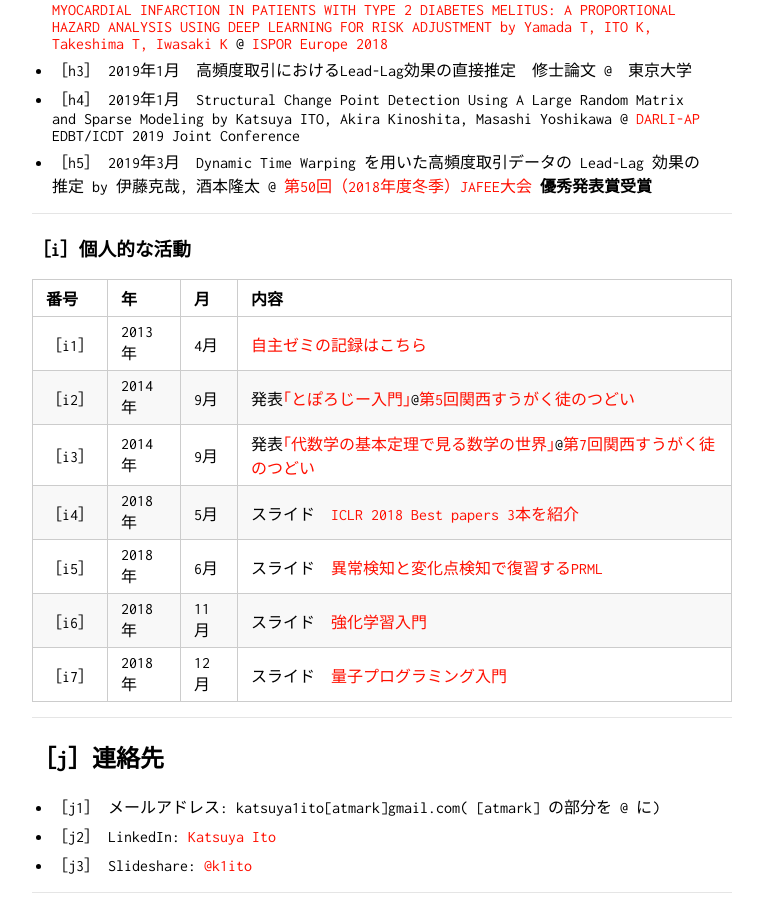
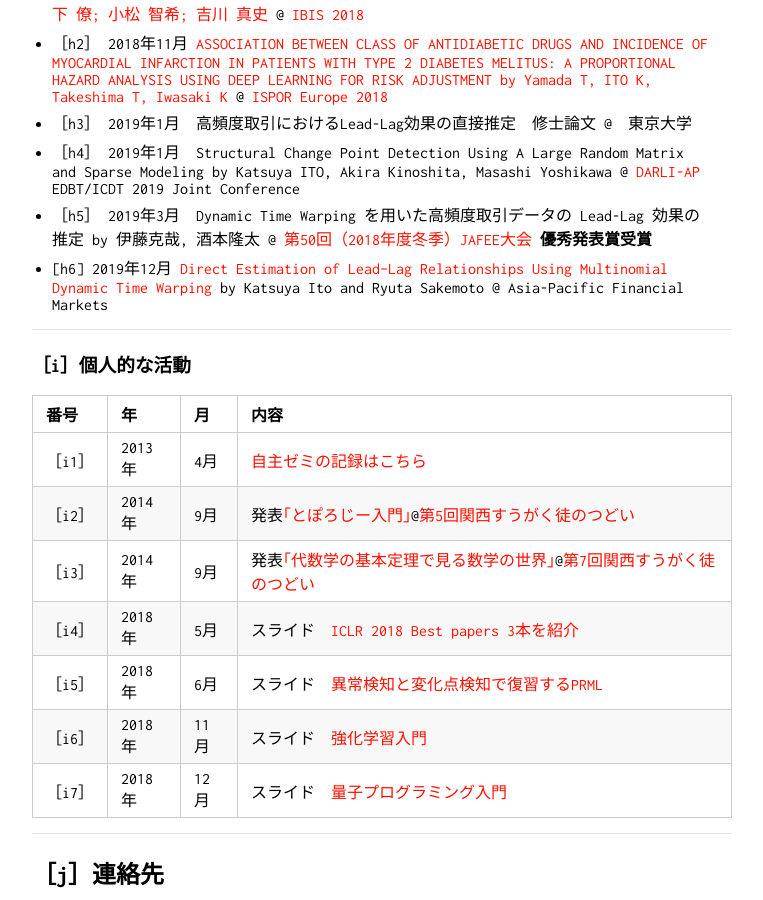
Before and after one commit to KatsuyaITO/KatsuyaITO.github.io, a Jekyll site: the page built from index_jp.md, in a window 1280 px wide and 900 px high, scrolled down 3176 px. Shown: the whole window, without its empty margins (258-1021 px from the left). Built offline with Jekyll 4.4.1, drawn with Linux system fonts in a browser that asks for light colours; our own code applies the rules of GitHub Pages for plain Markdown files; some of the changed text lies outside the part shown.

Commit message:
Update index_jp.md

```diff
--- a/index_jp.md
+++ b/index_jp.md
@@ -25,6 +25,7 @@ layout: top
 <br>
 
 ### 更新履歴
+- 2019/12/02 [h6](#H6) 論文 Direct Estimation of Lead–Lag Relationships Using Multinomial Dynamic Time Warping が Journal Asia-Pacific Financial Marketsに採択されました。
 - 2019/03/31 [d5](#D5) 東京大学大学院経済学研究科を修了しました。それに伴いすべてのインターンを終了しました。
 - 2019/02/22 [h5](#H5) 学会発表　[JAFEE](http://www.jafee.gr.jp/01rally/rally-past.html#20190223)での発表が優秀発表賞として日本金融・証券計量・工学学会より表彰されました。
 - 2019/01/31 [d5](#D5) インターン　株式会社Preferred Networksでのインターンを終了
@@ -116,7 +117,7 @@ layout: top
 - ［h3］<a name="H3"></a> 2019年1月　高頻度取引におけるLead-Lag効果の直接推定　修士論文 @　東京大学
 - ［h4］<a name="H4"></a> 2019年1月　Structural Change Point Detection Using A Large Random Matrix and Sparse Modeling by Katsuya ITO, Akira Kinoshita, Masashi Yoshikawa @ [DARLI-AP](http://dbdmg.polito.it/darli-ap2019/index.php)   EDBT/ICDT 2019 Joint Conference
 - ［h5］<a name="H5"></a> 2019年3月　Dynamic Time Warping を用いた高頻度取引データの Lead-Lag 効果の推定 by 伊藤克哉, 酒本隆太 @ [第50回（2018年度冬季）JAFEE大会](http://www.jafee.gr.jp/01rally/rally-top.html) <strong>優秀発表賞受賞</strong>
-
+- [h6]<a name="H6"></a> 2019年12月 [Direct Estimation of Lead–Lag Relationships Using Multinomial Dynamic Time Warping](https://doi.org/10.1007/s10690-019-09295-z) by Katsuya Ito and Ryuta Sakemoto @ Asia-Pacific Financial Markets
 
 
 ---
```
